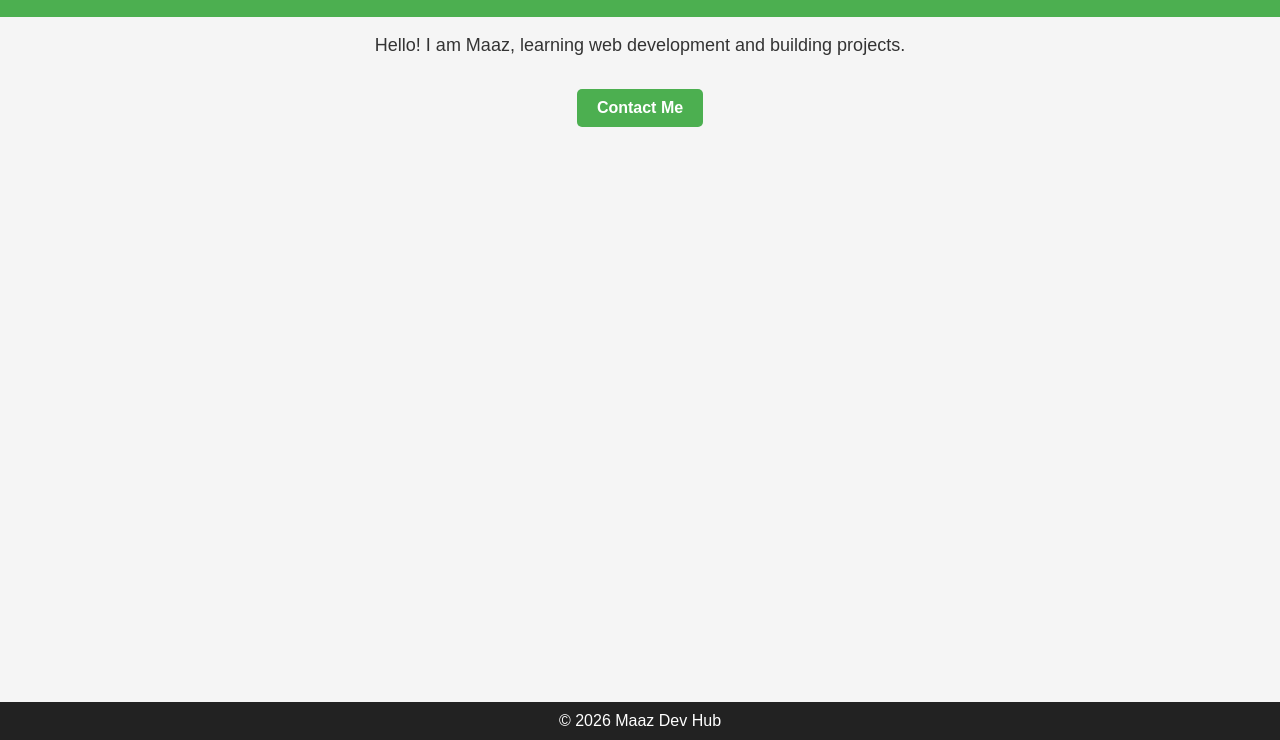
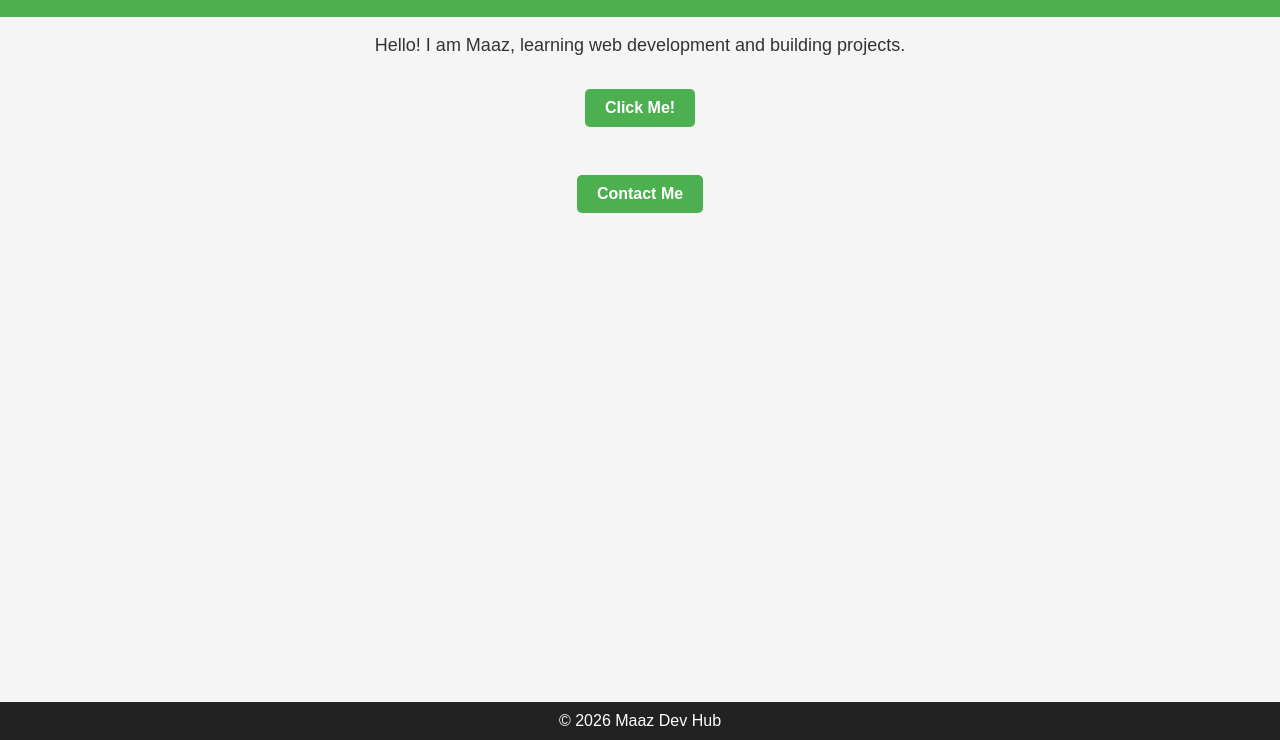
Before and after one commit to maazdevhub/my-first-project, a plain HTML site: page index.html in a window 1280 px wide. Shown: the part 60-800 px from the top of the page. Drawn offline with Linux system fonts and the light colour scheme.

Commit message:
Update index.html

```diff
--- a/index.html
+++ b/index.html
@@ -24,17 +24,20 @@
       color: #333;
       font-size: 18px;
     }
-    a.button {
+    a.button, button {
       display: inline-block;
       margin: 15px 0;
       padding: 10px 20px;
       background: #4CAF50;
       color: white;
       text-decoration: none;
+      border: none;
       border-radius: 5px;
       font-weight: bold;
+      cursor: pointer;
+      font-size: 16px;
     }
-    a.button:hover {
+    a.button:hover, button:hover {
       background: #45a049;
     }
     footer {
@@ -55,12 +58,24 @@
 
 <main>
   <p>Hello! I am Maaz, learning web development and building projects.</p>
+
+  <!-- Working button -->
+  <button onclick="showMessage()">Click Me!</button>
+
+  <p id="message" style="color:#333; font-weight:bold;"></p>
+
   <a href="#" class="button">Contact Me</a>
 </main>
+
+<script>
+  function showMessage() {
+    document.getElementById("message").innerText = "You clicked the button! Keep learning web development!";
+  }
+</script>
 
 <footer>
   &copy; 2026 Maaz Dev Hub
 </footer>
 
 </body>
-  </html>
+</html>
```
